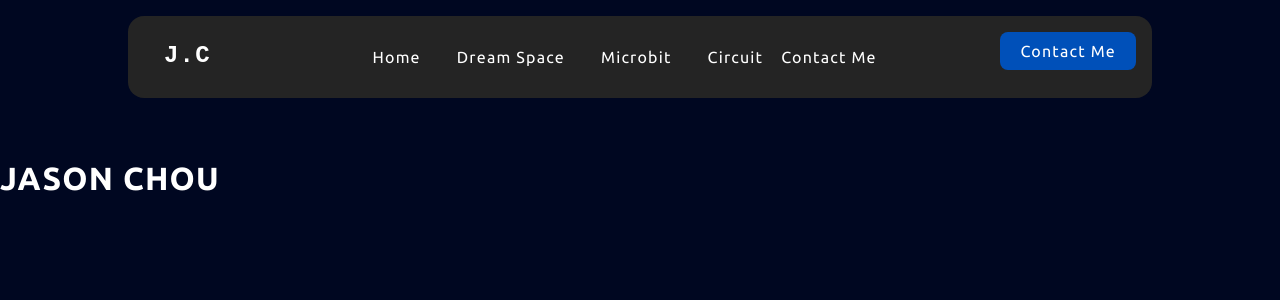
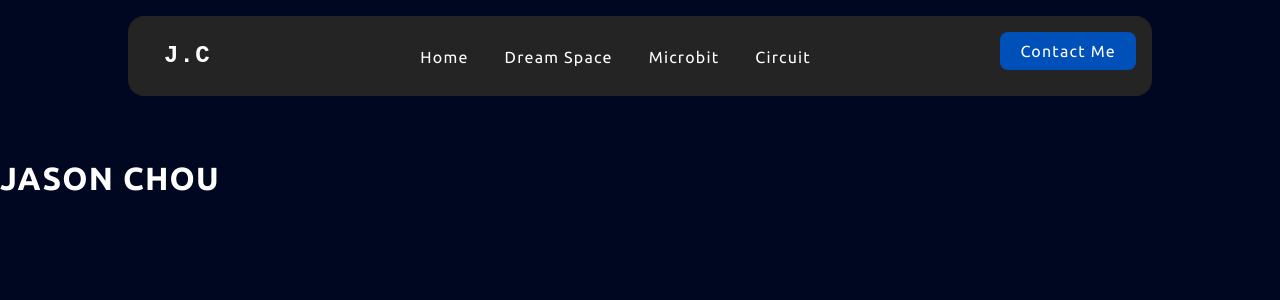
Before and after one commit to JasonChou0105/Tech_Portfolio, a React (Create React App) app: page / in a window 1280 px wide. Shown: the top 300 px of the page. Built offline with nearby package versions, Linux system fonts and the light colour scheme; a web font is replaced by a local one.

Commit message:
finished navbar with working menu for mobile

```diff
--- a/src/components/Button/Button.css
+++ b/src/components/Button/Button.css
@@ -29,8 +29,13 @@
   font-size: 20px;
 }
 
+.btn-max-width {
+  width: 100%;
+}
+
 .btn-medium:hover,
-.btn-large:hover {
+.btn-large:hover,
+.btn-max-width:hover {
   background: #fff;
   color: #242424;
   transition: all 0.3s ease-out;
--- a/src/components/Button/Button.js
+++ b/src/components/Button/Button.js
@@ -4,7 +4,7 @@ import "./Button.css";
 
 const STYLES = ["btn-fill", "btn-outline"];
 
-const SIZES = ["btn-medium", "btn-large"];
+const SIZES = ["btn-medium", "btn-large", "btn-max-width"];
 
 function Button({ children, type, onClick, buttonStyle, buttonSize }) {
   const checkButtonStyle = STYLES.includes(buttonStyle)
--- a/src/components/Navbar/Navbar.css
+++ b/src/components/Navbar/Navbar.css
@@ -11,11 +11,12 @@
   flex-direction: column;
   margin: 16px;
   width: 80%;
-
+  height: 1000px;
+  max-height: 80px;
   padding: 16px;
   border-radius: 16px;
   background-color: #242424;
-  transition: all 0.2s ease-in-out;
+  transition: all 0.4s ease-in-out;
 }
 .desktop-container {
   display: flex;
@@ -69,6 +70,17 @@
   display: none;
 }
 
+.mobile-navbar-sections-links-container {
+  transition: all 0.2s ease-in-out;
+  flex-direction: column;
+  background-color: #e1000000;
+  width: 100%;
+}
+.navbar-container.active {
+  max-height: 300px;
+  overflow: hidden;
+  transition: all 0.4s ease-in-out;
+}
 @media screen and (max-width: 1100px) {
   .menu-icon {
     display: flex;
--- a/src/components/Navbar/Navbar.js
+++ b/src/components/Navbar/Navbar.js
@@ -31,7 +31,7 @@ function Navbar() {
 
   return (
     <div className="navbar-root-container">
-      <div className="navbar-container">
+      <div className={`navbar-container ${menuOpen && "active"}`}>
         <div className="desktop-container">
           <Link className="navbar-logo-link" to="/">
             J.C
@@ -39,9 +39,6 @@ function Navbar() {
           {buttonShown && (
             <div className="navbar-sections-links-container ">
               <NavbarLinks closeMobileMenu={closeMobileMenu} />
-              <Link className="mobile-contact-me-button navbar-section-link">
-                Contact Me
-              </Link>
             </div>
           )}
 
@@ -54,7 +51,18 @@ function Navbar() {
             <i className={menuOpen ? "fas fa-times" : "fas fa-bars"} />
           </div>
         </div>
-        {menuOpen && <NavbarLinks closeMobileMenu={closeMobileMenu} />}
+        {menuOpen && (
+          <div
+            className={`mobile-navbar-sections-links-container ${
+              menuOpen && "active"
+            }`}
+          >
+            <NavbarLinks closeMobileMenu={closeMobileMenu} />
+            <Button buttonStyle="btn-primary" buttonSize="btn-max-width">
+              Contact Me
+            </Button>
+          </div>
+        )}
       </div>
     </div>
   );
```
